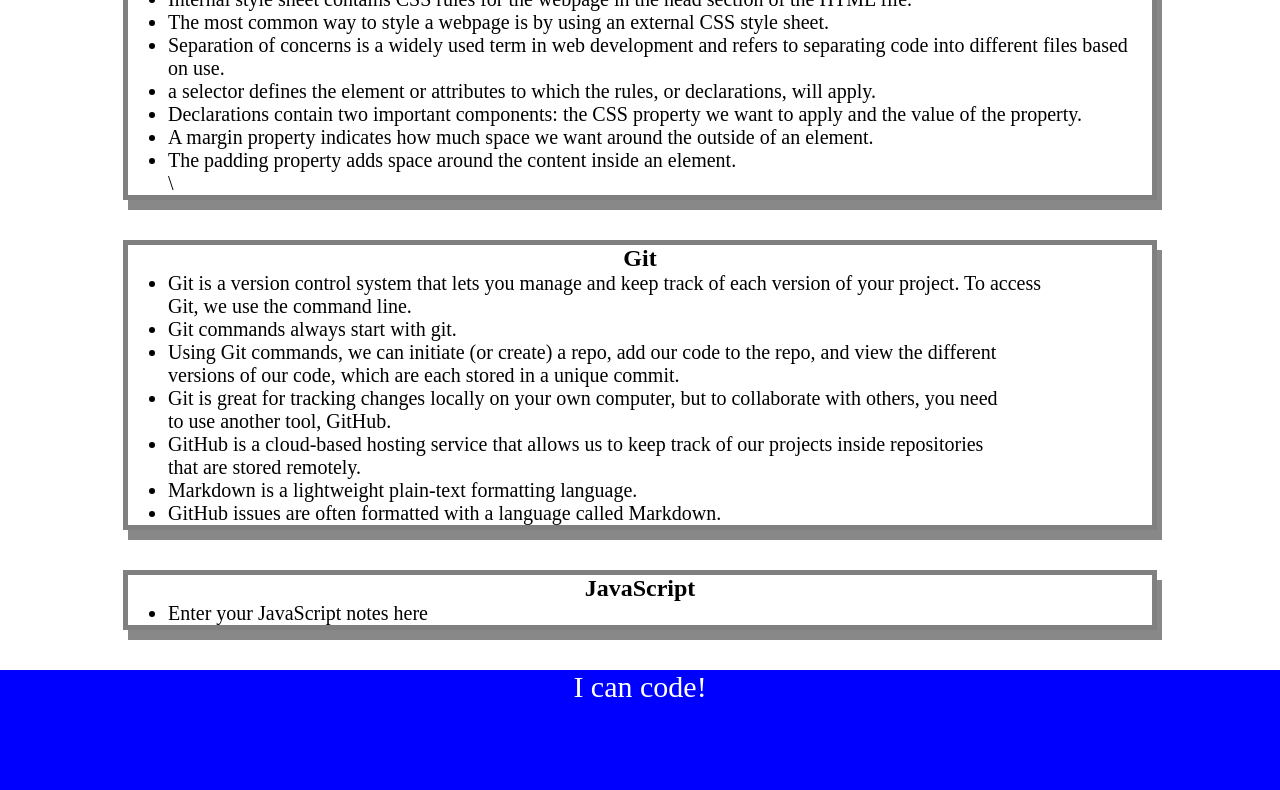
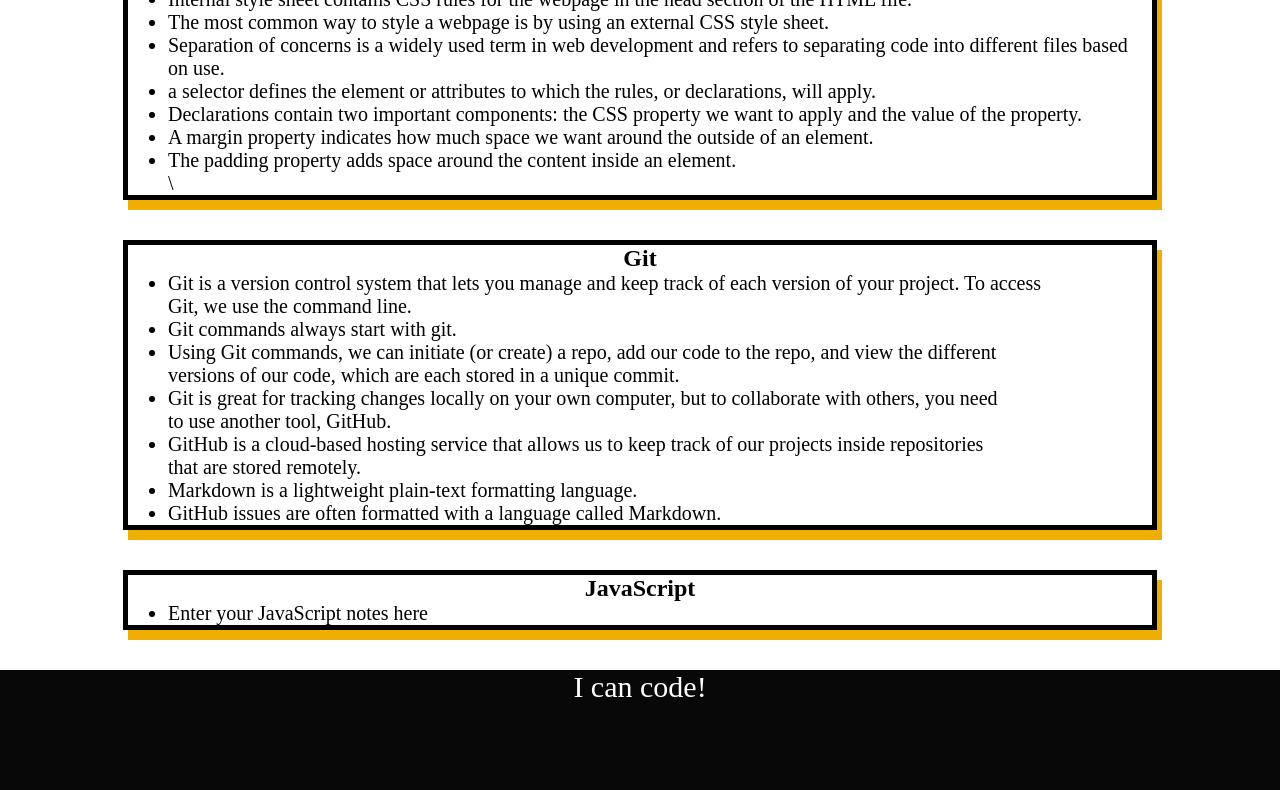
Before and after one commit to jackjg123/pre-work-studyguide, a plain HTML site: page index.html in a window 1280 px wide. Shown: the part 879-1669 px from the top of the page. Drawn offline with Linux system fonts and the light colour scheme.

Commit message:
added CSS to project

```diff
--- a/assets/style.css
+++ b/assets/style.css
@@ -12,7 +12,7 @@ footer {
 
     height: 120px;
 
-    background-color: blue;
+    background-color: rgb(8, 8, 8);
 
     color: white;
 
@@ -62,8 +62,8 @@ p {
 
     margin: 40px auto;
 
-    border: 5px solid gray;
+    border: 5px solid rgb(2, 0, 0);
 
-    box-shadow: 5px 10px #888888;
+    box-shadow: 5px 10px #F0AE00;
 
   }
```
